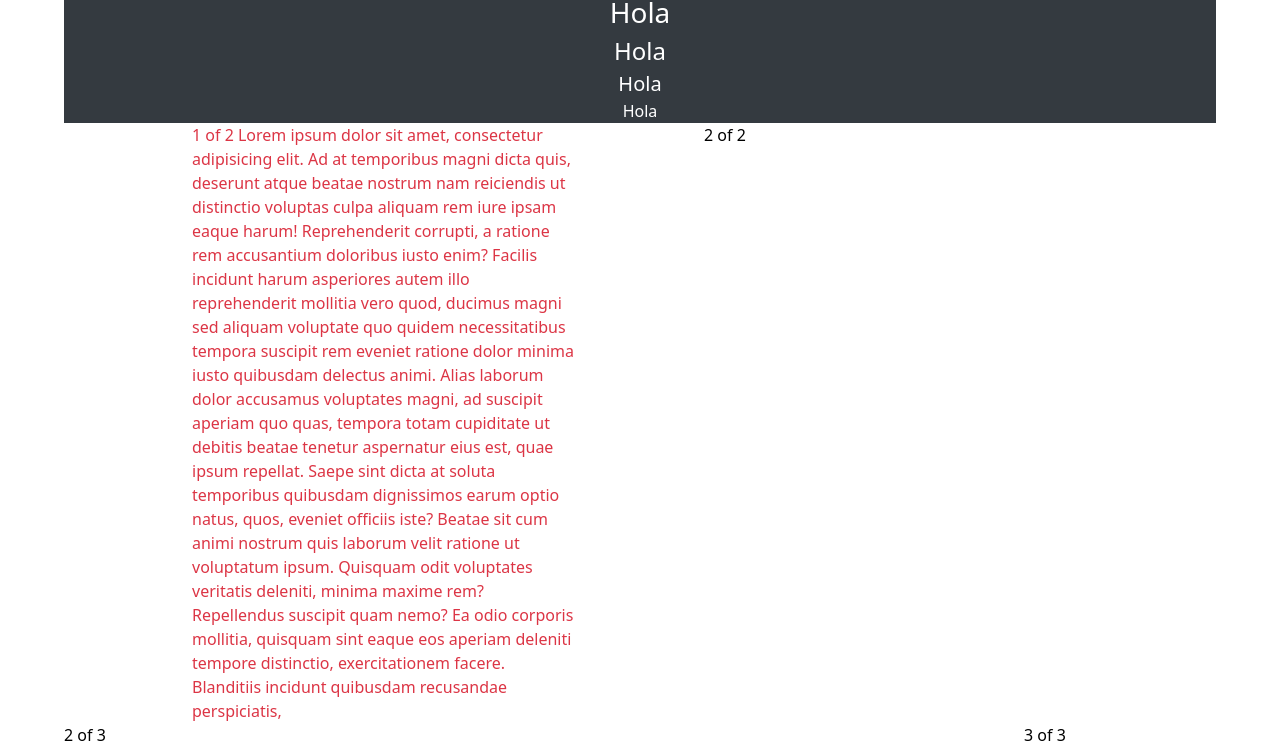
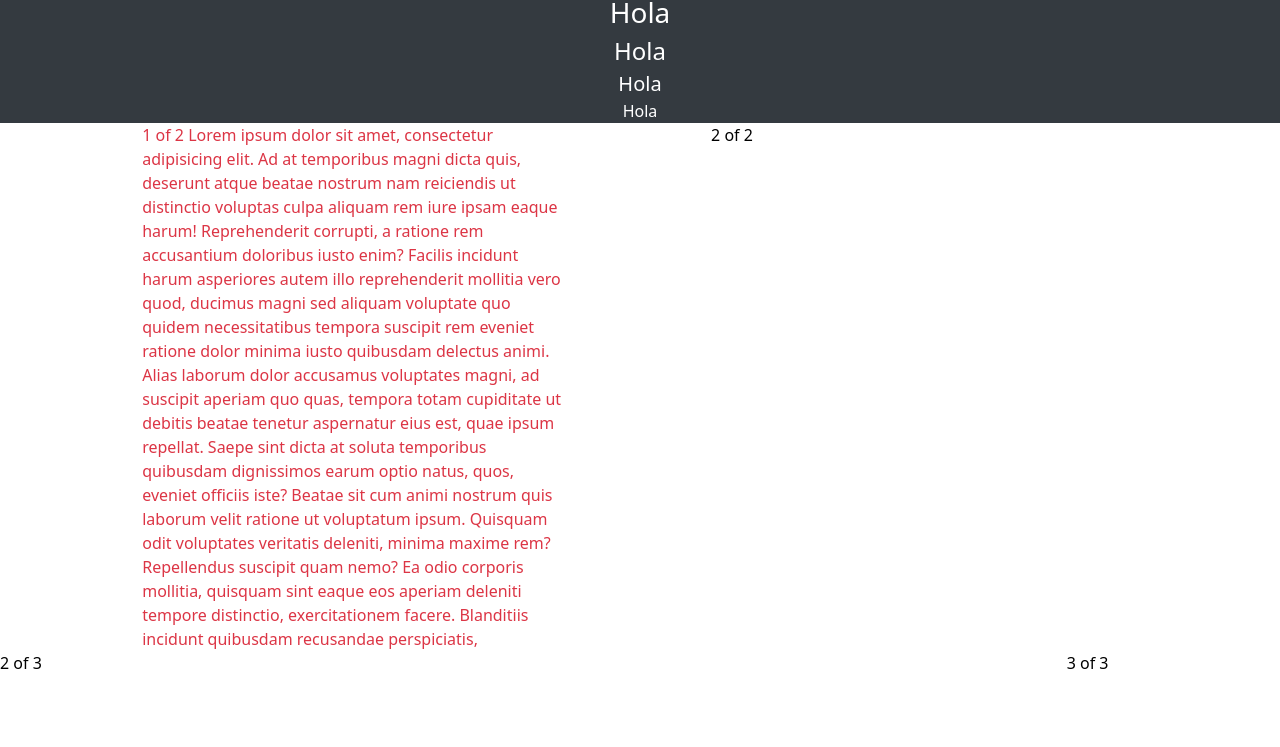
Before and after one commit to RodFox-Developers/CSS_Template, a plain HTML site: page index.html in a window 1280 px wide. Shown: the part 671-1418 px from the top of the page. After the commit the page ends 1346 px from the top, so only its background shows below. Drawn offline with Linux system fonts and the light colour scheme.

Commit message:
layout flex container width

```diff
--- a/css/theme/custom_variables.css
+++ b/css/theme/custom_variables.css
@@ -55,5 +55,6 @@
   --lh-lg: 2;
 
   /* LAYOUT */
-  --py-flex-container: 5%;
+  --py-flex-container: 0px;
+  --mw-flex-container: 1400px;
 }
--- a/css/theme/layout.css
+++ b/css/theme/layout.css
@@ -91,7 +91,8 @@
 
 /* CONTAINERS */
 .flex-container {
-  width: 100%;
+  max-width: var(--mw-flex-container);
+  max-height: 100%;
   padding-left: var(--py-flex-container);
   padding-right: var(--py-flex-container);
   margin-right: auto;
@@ -100,6 +101,7 @@
 
 .flex-container-fluid {
   width: 100%;
+  max-height: 100%;
   padding-left: 0;
   padding-right: 0;
   margin-right: auto;
```
